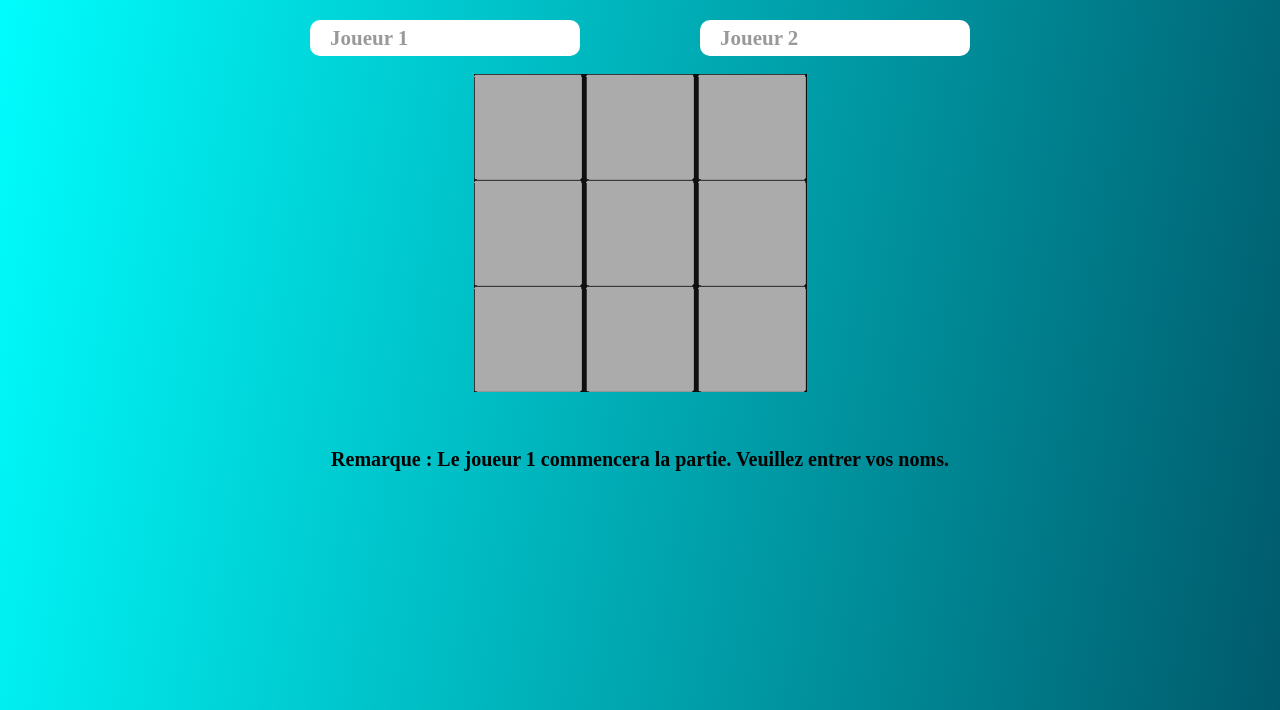
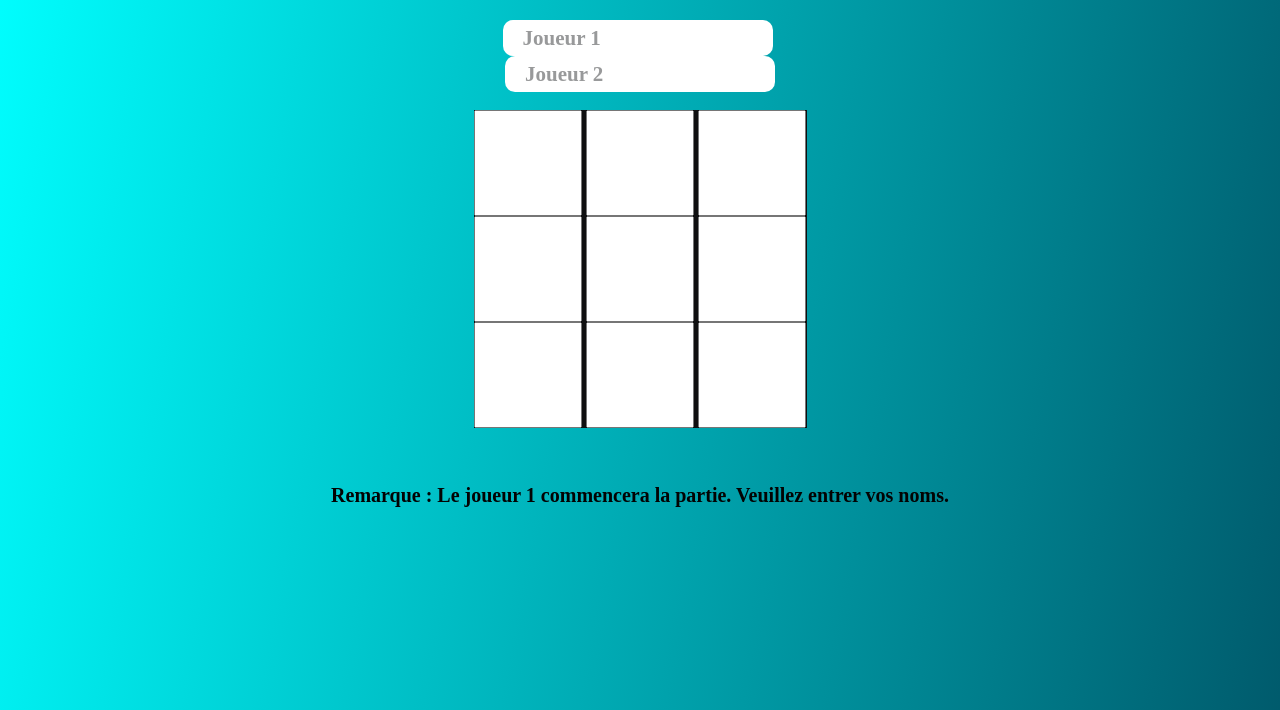
Before and after one commit to BilalDaoudi/Tic-Tac-Toe, a plain HTML site: page index.html in a window 1280 px wide. Shown: the part 90-800 px from the top of the page. Drawn offline with Linux system fonts and the light colour scheme.

Commit message:
Update index.html

```diff
--- a/index.html
+++ b/index.html
@@ -1,59 +1,87 @@
 <!DOCTYPE html>
 <html lang="en">
-
   <head>
-    <meta charset="UTF-8">
-    <meta http-equiv="X-UA-Compatible" content="IE=edge">
-    <meta name="viewport" content="width=device-width, initial-scale=1.0">
-    <title>XO</title>
-    <link rel="stylesheet" href="style.css">
+    <meta charset="UTF-8" />
+    <meta http-equiv="X-UA-Compatible" content="IE=edge" />
+    <meta name="viewport" content="width=device-width, initial-scale=1.0" />
+    <title>Morpion (Tic Tac Toe)</title>
+    <link rel="stylesheet" href="style.css" />
     <script src="script.js"></script>
-    <style>
-
-    </style>
   </head>
 
   <body>
-    <script>
-
-    </script>
     <center>
       <div class="text">
-            <h3>Tic-Tac-Toe</h3>
+        <h3>Morpion (Tic Tac Toe)</h3>
       </div>
       <div class="joueur">
-            <input type="text" name="J1" id="J1" placeholder="Joueur 1" class="J">
-            &nbsp;&nbsp;&nbsp;&nbsp;&nbsp;&nbsp;&nbsp;&nbsp;&nbsp;&nbsp;&nbsp;&nbsp;&nbsp;&nbsp;&nbsp;&nbsp;&nbsp;&nbsp;&nbsp;&nbsp;&nbsp;&nbsp;&nbsp;&nbsp;&nbsp;&nbsp;&nbsp;&nbsp;
-            <input type="text" name="J2" id="J2" placeholder="Joueur 2" class="J">
+        <div>
+          <input
+            type="text"
+            name="J1"
+            id="J1"
+            placeholder="Joueur 1"
+            style="margin-right: 5px"
+            class="J"
+          />
         </div>
 
-        <br>
+        <div>
+          <input
+            type="text"
+            name="J2"
+            id="J2"
+            placeholder="Joueur 2"
+            class="J"
+          />
+        </div>
+      </div>
 
-
+      <br />
       <div class="XO">
-            <span onclick="remplir('1')"><input type="text" name="1" id="1" class="inpXO" disabled></span>
-            <span onclick="remplir('2')"><input type="text" name="2" id="2" class="inpXO" disabled></span>
-            <span onclick="remplir('3')"><input type="text" name="3" id="3" class="inpXO" disabled></span>
-            <br>
-            <span onclick="remplir('4')"><input type="text" name="4" id="4" class="inpXO" disabled></span>
-            <span onclick="remplir('5')"><input type="text" name="5" id="5" class="inpXO" disabled></span>
-            <span onclick="remplir('6')"><input type="text" name="6" id="6" class="inpXO" disabled></span>
-            <br>
-            <span onclick="remplir('7')"><input type="text" name="7" id="7" class="inpXO" disabled></span>
-            <span onclick="remplir('8')"><input type="text" name="8" id="8" class="inpXO" disabled></span>
-            <span onclick="remplir('9')"><input type="text" name="9" id="9" class="inpXO" disabled></span>
-            <br>
-        </div><br>
+        <span onclick="remplir('1')"
+          ><input type="text" name="1" id="1" class="inpXO" readonly
+        /></span>
+        <span onclick="remplir('2')"
+          ><input type="text" name="2" id="2" class="inpXO" readonly
+        /></span>
+        <span onclick="remplir('3')"
+          ><input type="text" name="3" id="3" class="inpXO" readonly
+        /></span>
+        <br />
+        <span onclick="remplir('4')"
+          ><input type="text" name="4" id="4" class="inpXO" readonly
+        /></span>
+        <span onclick="remplir('5')"
+          ><input type="text" name="5" id="5" class="inpXO" readonly
+        /></span>
+        <span onclick="remplir('6')"
+          ><input type="text" name="6" id="6" class="inpXO" readonly
+        /></span>
+        <br />
+        <span onclick="remplir('7')"
+          ><input type="text" name="7" id="7" class="inpXO" readonly
+        /></span>
+        <span onclick="remplir('8')"
+          ><input type="text" name="8" id="8" class="inpXO" readonly
+        /></span>
+        <span onclick="remplir('9')"
+          ><input type="text" name="9" id="9" class="inpXO" readonly
+        /></span>
+        <br />
+      </div>
+      <br />
       <div id="btnRejouer"></div>
-        <br>
+      <br />
 
       <h4 id="msg1">Joueur 1 a gagné ☻☻☻</h4>
       <h4 id="msg2">Joueur 2 a gagné ☻☻☻</h4>
       <p>
-            <b>Remarque : Le joueur 1 commencera la partie. Veuillez entrer vos noms.</b>
+        <b
+          >Remarque : Le joueur 1 commencera la partie. Veuillez entrer vos
+          noms.</b
+        >
       </p>
     </center>
-
   </body>
-
 </html>
```
Lines whose indentation alone changed are shown as unchanged.
